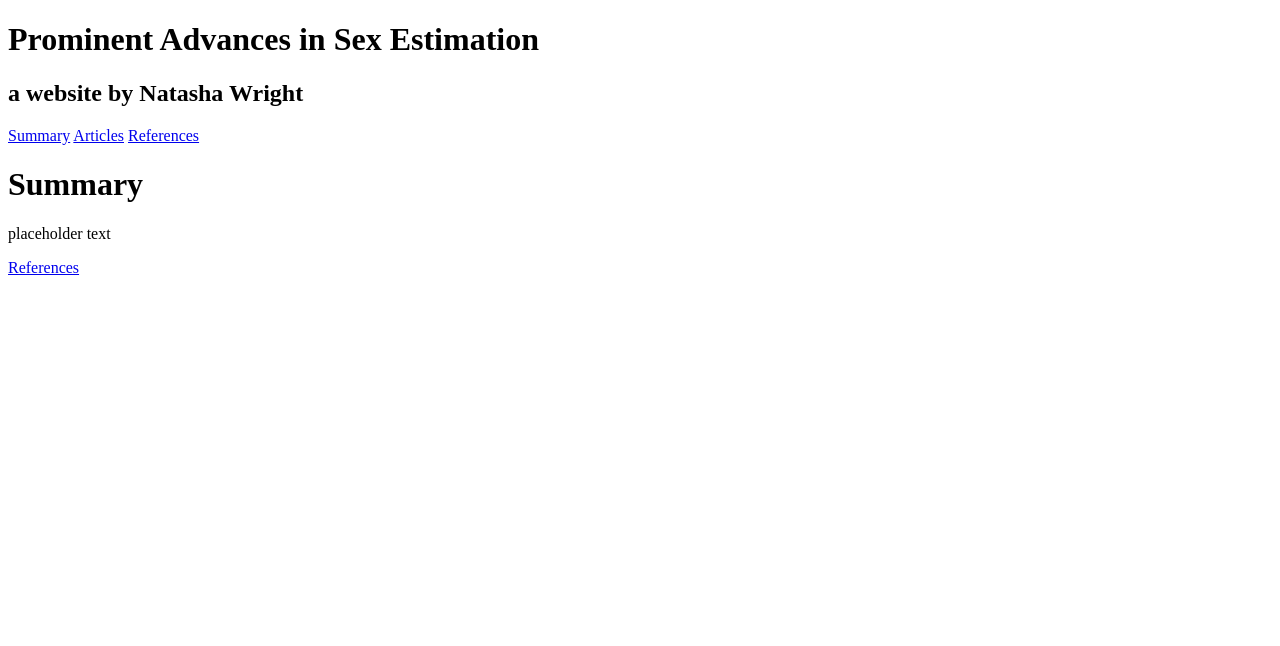
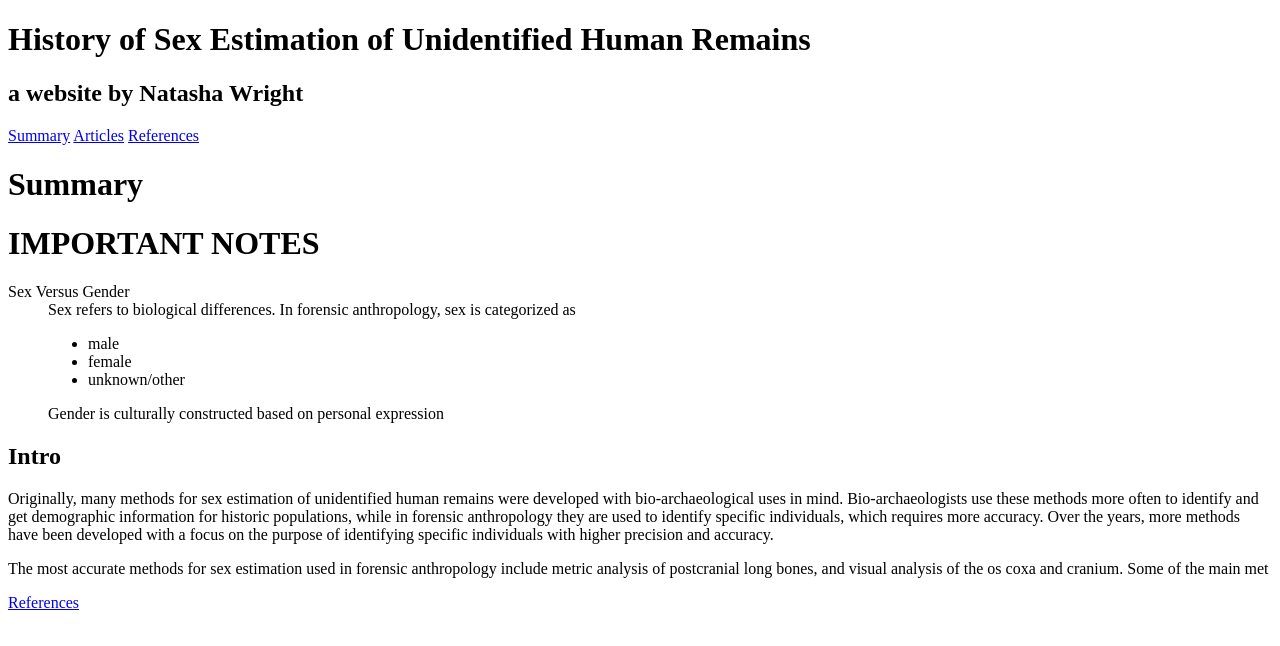
Before and after one commit to wrightna-1998/Sex-Estimation-History-Website, a plain HTML site: page docs/index.html in a window 1280 px wide. Drawn offline with Linux system fonts and the light colour scheme; files that its build step writes are made by us from their sources.

Commit message:
feat(index): add text to summary, and change title

```diff
--- a/docs/index.html
+++ b/docs/index.html
@@ -9,8 +9,8 @@
     </head>
 
     <div class="header">
-        <h1>Prominent Advances in Sex Estimation</h1> <!--Title of site-->
-        <h2>a website by Natasha Wright</h2>
+        <h1 id="page.name">History of Sex Estimation of Unidentified Human Remains</h1> <!--Title of site-->
+        <h2 id="page.subheader">a website by Natasha Wright</h2>
     </div>
 
     <div class="navbar">
@@ -21,7 +21,24 @@
 
     <div id="summary">
         <h1>Summary</h1>
-        <p>placeholder text</p>
+
+        <h1>IMPORTANT NOTES</h1> <!--put in red-->
+        <dl>
+            <dt>Sex Versus Gender</dt>
+            <dd>Sex refers to biological differences. In forensic anthropology, sex is categorized as
+                <ul>
+                    <li>male</li>
+                    <li>female</li>
+                    <li>unknown/other</li>
+                </ul>
+            </dd>
+            <dd>Gender is culturally constructed based on personal expression</dd>
+        </dl>
+
+        <h2 id="summary.intro">Intro</h2>
+        <p class="summary.body">Originally, many methods for sex estimation  of unidentified human remains were developed with bio-archaeological uses in mind. Bio-archaeologists use these methods more often to identify and get demographic information for historic populations, while in forensic anthropology they are used to identify specific individuals, which requires more accuracy. Over the years, more methods have been developed with a focus on the purpose of identifying specific individuals with higher precision and accuracy.</p>
+
+        <p class="summary.body">The most accurate methods for sex estimation used in forensic anthropology include metric analysis of postcranial long bones, and visual analysis of the os coxa and cranium. Some of the main met</p>
 
     </div>
 
```
